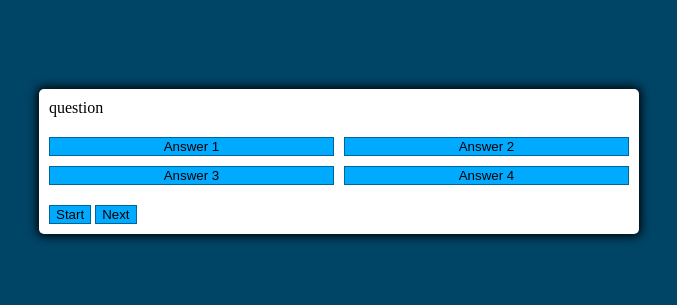
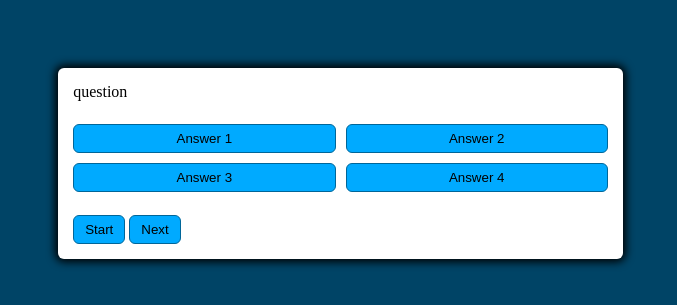
Before and after one commit to EmmanuelUrias/2-player-trivia-quiz, a plain HTML site: page index.html in a window 1280 px wide. Shown: the part 139-444 px from the top of the page, without its empty margins (36-713 px from the left). Drawn offline with Linux system fonts and the light colour scheme.

Commit message:
simple styling adjustments

```diff
--- a/style.css
+++ b/style.css
@@ -14,8 +14,8 @@ body {
     padding: 0;
     margin: 0;
     display: flex;
-    width: 750px;
-    height: 600px;
+    width: 753px;
+    height: 605px;
     justify-content: center;
     align-items: center;
     background-color: hsl(var(--coloring), 100%, 20%);
@@ -29,23 +29,25 @@ body.wrong {
 }
 
 .container {
-    width: 800px;
-    max-width: 80%;
+    width: 850px;
+    max-width: 75%;
     background-color: white;
-    border-radius: 5px;
-    padding: 10px;
-    box-shadow: 0 0 10px 2px;
+    border-radius: 6px;
+    padding: 15px;
+    box-shadow: 0 0 9px 3px;
 }
 
 .btn-grid {
     display: grid;
     grid-template-columns: repeat(2, auto);
     gap: 10px;
-    margin: 20px 0;
+    margin: 23px 0;
 }
 
 .btn {
     --coloring: var(--coloring-nuetral);
     background-color: hsl(var(--coloring), 100%, 50%);
-    border: 1px solid hsl(var(--coloring), 100%, 30%)
+    border: 1px solid hsl(var(--coloring), 100%, 30%);
+    border-radius: 6px;
+    padding: 6px 11px;
 }
```
